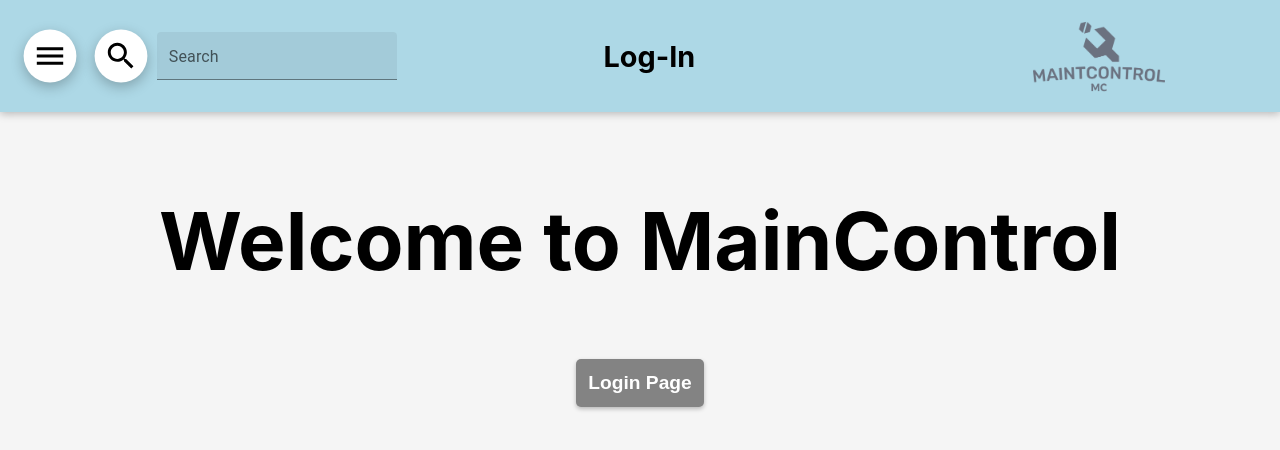
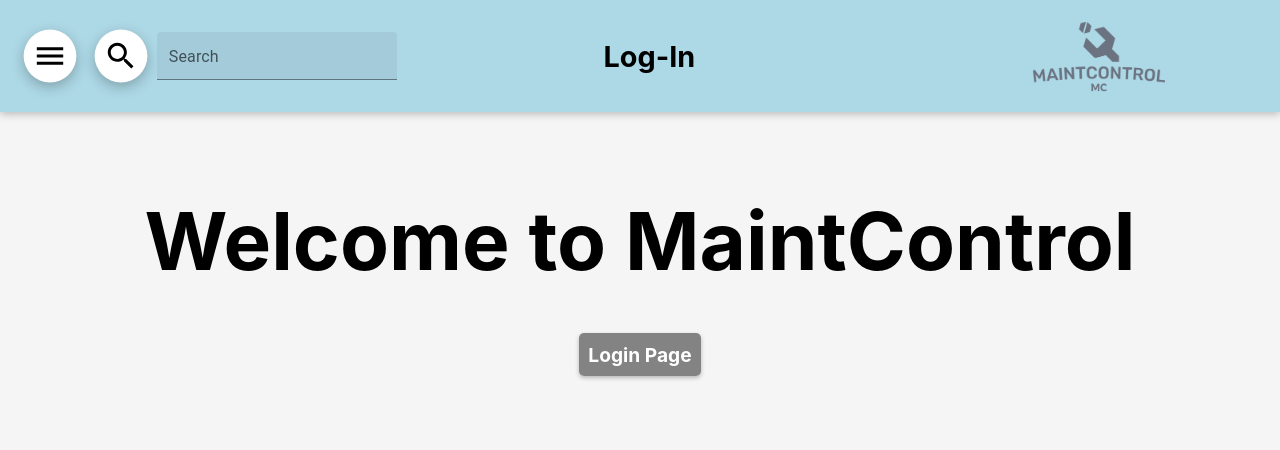
Before and after one commit to liorspidy/MaintControl, a React (Create React App) app: page / in a window 1280 px wide. Shown: the top 450 px of the page. Built offline with nearby package versions, Linux system fonts and the light colour scheme.

Commit message:
changed main title and login page button

```diff
--- a/src/components/header/Header.css
+++ b/src/components/header/Header.css
@@ -61,7 +61,7 @@
 
 .searchBarContent {
     display: flex;
-    justify-content: center;
+    justify-content: space-between;
     align-items: center;
 }
 
--- a/src/components/pages/main/Main.css
+++ b/src/components/pages/main/Main.css
@@ -9,11 +9,8 @@
     height: 3rem;
     border-radius: 5px;
     margin-top: 1rem;
-}
-
-.loginLink {
     text-decoration: none;
-    color: white;
+    padding: 0.6rem;
 }
 
 .title {
--- a/src/components/pages/main/Main.js
+++ b/src/components/pages/main/Main.js
@@ -4,12 +4,12 @@
 const Main = (props) => {
   return (
     <div>
-      <h1 className="title">Welcome to MainControl</h1>
-      <button className="loginButton">
-        <Link className="loginLink" to="login">
-          Login Page
-        </Link>
-      </button>
+      <h1 className="title">Welcome to MaintControl</h1>
+      {/* <button className="loginButton"> */}
+      <Link className="loginButton" to="login">
+        Login Page
+      </Link>
+      {/* </button> */}
     </div>
   );
 };
```
